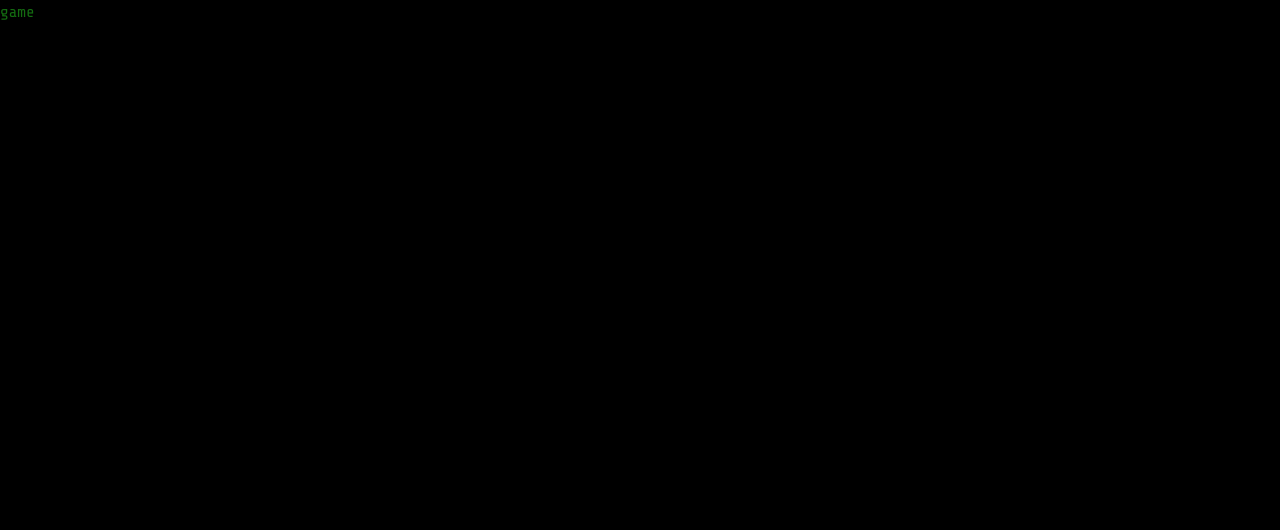
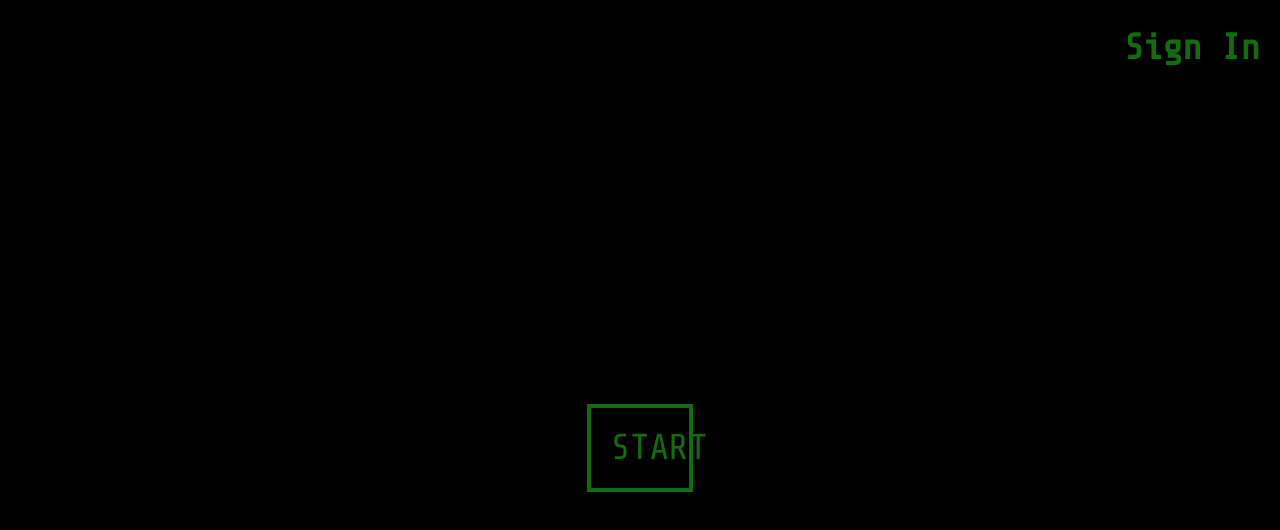
Before and after one commit to RoniGuru/word-game, a React (Vite) app: page / in a window 1280 px wide. Shown: the top 530 px of the page. Built offline with nearby package versions, Linux system fonts and the light colour scheme.

Commit message:
basic game component

```diff
--- a/package.json
+++ b/package.json
@@ -10,9 +10,11 @@
     "preview": "vite preview"
   },
   "dependencies": {
+    "@reduxjs/toolkit": "^2.5.0",
     "@types/react-router-dom": "^5.3.3",
     "react": "^18.3.1",
     "react-dom": "^18.3.1",
+    "react-redux": "^9.2.0",
     "react-router-dom": "^7.1.1"
   },
   "devDependencies": {
--- a/src/App.tsx
+++ b/src/App.tsx
@@ -1,8 +1,8 @@
 import { useState } from 'react';
+import NavBar from './components/navBar';
+import Game from './components/Game';
 
 function App() {
-  const [count, setCount] = useState(0);
-
   return (
     <div>
       <style>
@@ -10,7 +10,8 @@ function App() {
        @import url('https://fonts.googleapis.com/css2?family=Press+Start+2P&family=Share+Tech+Mono&display=swap');
         `}
       </style>
-      game
+      <NavBar />
+      <Game />
     </div>
   );
 }
--- /dev/null
+++ b/src/components/Game.tsx
@@ -0,0 +1,50 @@
+import { useState } from 'react';
+
+export default function Game() {
+  const [start, setStart] = useState<boolean>(false);
+  const [score, setScore] = useState<number>(0);
+
+  const [x, setX] = useState<number>(Math.floor(Math.random() * 80) + 15);
+  const [y, setY] = useState<number>(Math.floor(Math.random() * 80) + 15);
+
+  function setDot() {
+    randomPosition();
+
+    setScore(score + 1);
+    setTimeout(() => {}, 100);
+  }
+
+  function randomPosition() {
+    setX(Math.floor(Math.random() * 98));
+    setY(Math.floor(Math.random() * 98));
+  }
+
+  return (
+    <div className="game flex justify-center items-center">
+      {start ? (
+        <div className="flex flex-col h-full w-full justify-center items-center gap-10">
+          <div className="gameContainer">
+            <div
+              className={`gameDot h-8 w-8 cursor-pointer rounded-full relative`}
+              style={{ left: `${x}%`, top: `${y}%` }}
+              onClick={() => setDot()}
+            ></div>
+          </div>
+          <button
+            className="startButton text-4xl w-1/12"
+            onClick={() => setStart(!start)}
+          >
+            End
+          </button>
+        </div>
+      ) : (
+        <button
+          className="startButton text-4xl w-1/12"
+          onClick={() => setStart(!start)}
+        >
+          START
+        </button>
+      )}
+    </div>
+  );
+}
--- /dev/null
+++ b/src/components/NavBar.tsx
@@ -0,0 +1,7 @@
+export default function NavBar() {
+  return (
+    <div className=" h-24 flex items-center p-5   flex-end  justify-end">
+      <div className="text-4xl font-bold">Sign In</div>
+    </div>
+  );
+}
--- a/src/index.css
+++ b/src/index.css
@@ -12,3 +12,34 @@
   color: #7cfc00;
   transition: 0.2s ease-in;
 }
+
+.game {
+  width: 100%;
+  height: 88vh;
+}
+
+.startButton {
+  padding: 20px;
+  border: 4px solid #146c11;
+}
+
+.startButton:hover {
+  border-color: #7cfc00;
+  color: #7cfc00;
+  transition: 0.2s ease-in;
+}
+
+.gameContainer {
+  border: 4px solid #7cfc00;
+  height: 80%;
+  width: 80%;
+}
+
+.gameDot {
+  background-color: #7cfc00;
+  transition: background-color 0.4s ease-in;
+}
+
+.bg-light {
+  background-color: #7cfc00;
+}
```
Also changed, not shown: 1 other file (tests, documents, lock files or other folders).
